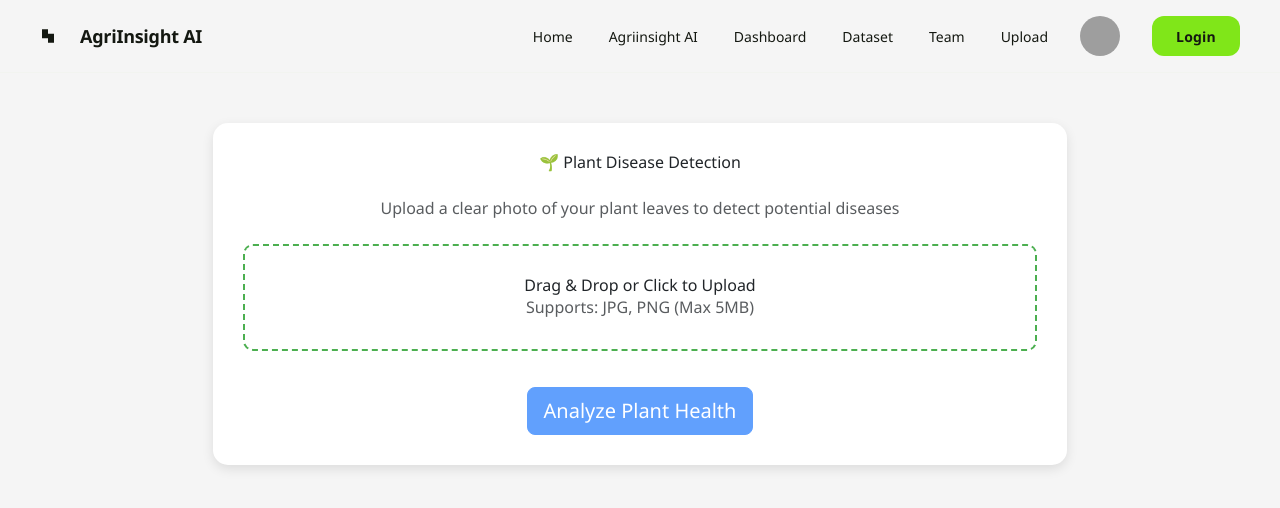
After one commit to shadrack71/AGRIINSIGHT_AI_app_stream_lit, a Flask app: page /upload in a window 1280 px wide. The commit adds this page. Shown: the top 508 px of the page. Run offline with Flask 3, Linux system fonts and the light colour scheme; some libraries are stand-ins or nearby versions; grey boxes are pictures that could not be loaded.

Commit message:
feat: implement image upload and processing pipeline for AgriInsight AI

```diff
--- a/app.py
+++ b/app.py
@@ -1,11 +1,19 @@
 from flask import Flask, request, make_response, render_template, redirect, url_for, Response, send_from_directory, \
     jsonify, session, flash
+import os
+from werkzeug.utils import secure_filename
+from datetime import datetime
 import logic_controller
 
 app = Flask(__name__, template_folder='templates', static_folder='static', static_url_path='/')
 
 logic_controller = logic_controller.Data_controller()
 
+# Configuration
+UPLOAD_FOLDER = 'static/uploads'
+ALLOWED_EXTENSIONS = {'png', 'jpg', 'jpeg', 'gif'}
+app.config['UPLOAD_FOLDER'] = UPLOAD_FOLDER
+app.config['MAX_CONTENT_LENGTH'] = 5 * 1024 * 1024  # 5MB limit
 
 @app.route('/')
 def index():
@@ -19,10 +27,15 @@ def team():
 
 @app.route('/agriinsight_ai')
 def agriinsight():
-    crop_dir = 'image/crop (30).JPG'
+    # Get the file path from the query parameter
+    crop_dir = request.args.get('filepath')
+    if not crop_dir:
+        return redirect(url_for('upload_file'))
+
+   # crop_dir = 'image/crop (30).JPG'
     crop_result = logic_controller.model_prediction(crop_dir)
     crop_recommendation = logic_controller.recommendation_management(crop_result)
-    return render_template('agriinsight.html',crop_result=crop_result,crop_recommendation=crop_recommendation)
+    return render_template('agriinsight.html',crop_result=crop_result,crop_recommendation=crop_recommendation,uploaded_image=crop_dir)
 
 
 @app.route('/dataset')
@@ -35,6 +48,43 @@ def dashboard():
     return render_template('dashboard.html')
 
 
+def allowed_file(filename):
+    return '.' in filename and \
+           filename.rsplit('.', 1)[1].lower() in ALLOWED_EXTENSIONS
+
+
+@app.route('/upload', methods=['GET', 'POST'])
+def upload_file():
+    if request.method == 'POST':
+        # Check if the post request has the file part
+        if 'file' not in request.files:
+            return redirect(request.url)
+
+        file = request.files['file']
+
+        # If user does not select file, browser submits empty file
+        if file.filename == '':
+            return redirect(request.url)
+
+        if file and allowed_file(file.filename):
+            # Create upload directory if it doesn't exist
+            os.makedirs(app.config['UPLOAD_FOLDER'], exist_ok=True)
+
+            # Generate unique filename
+            timestamp = datetime.now().strftime("%Y%m%d_%H%M%S")
+            original_filename = secure_filename(file.filename)
+            filename = f"{timestamp}_{original_filename}"
+            filepath = os.path.join(app.config['UPLOAD_FOLDER'], filename)
+
+            # Save file
+            file.save(filepath)
+
+            # Redirect to agriinsight route with the file path as parameter
+            return redirect(url_for('agriinsight', filepath=filepath))
+
+    return render_template('upload.html')
+
+
 
 if __name__ == '__main__':
     app.run(host='0.0.0.0', debug=True)
--- a/templates/home.html
+++ b/templates/home.html
@@ -27,10 +27,12 @@
           </div>
           <div class="flex flex-1 justify-end gap-8">
             <div class="flex items-center gap-9">
+              <a class="text-[#141811] text-sm font-medium leading-normal" href='/'>Home</a>
               <a class="text-[#141811] text-sm font-medium leading-normal" href={{url_for('agriinsight')}}>Agriinsight AI</a>
               <a class="text-[#141811] text-sm font-medium leading-normal" href={{url_for('dashboard')}}>Dashboard</a>
               <a class="text-[#141811] text-sm font-medium leading-normal" href={{url_for('dataset')}}>Dataset</a>
               <a class="text-[#141811] text-sm font-medium leading-normal" href={{url_for('team')}}>Team</a>
+              <a class="text-[#141811] text-sm font-medium leading-normal" href={{url_for('upload_file')}}>Upload</a>
             </div>
             <div
               class="bg-center bg-no-repeat aspect-square bg-cover rounded-full size-10"
--- /dev/null
+++ b/templates/upload.html
@@ -0,0 +1,155 @@
+<!DOCTYPE html>
+<html lang="en">
+<head>
+    <meta charset="UTF-8">
+    <meta name="viewport" content="width=device-width, initial-scale=1.0">
+    <title>Plant Disease Detection</title>
+    <link href="https://cdn.jsdelivr.net/npm/bootstrap@5.3.0/dist/css/bootstrap.min.css" rel="stylesheet">
+    <script src="https://cdn.tailwindcss.com?plugins=forms,container-queries"></script>
+    <style>
+        body {
+            background-color: #f5f5f5;
+            font-family: 'Segoe UI', Tahoma, Geneva, Verdana, sans-serif;
+        }
+        .upload-container {
+            background-color: white;
+            border-radius: 15px;
+            box-shadow: 0 4px 12px rgba(0,0,0,0.1);
+            padding: 30px;
+            margin-top: 50px;
+        }
+        .upload-area {
+            border: 2px dashed #4CAF50;
+            border-radius: 10px;
+            padding: 30px;
+            text-align: center;
+            cursor: pointer;
+            transition: all 0.3s;
+            margin-bottom: 20px;
+        }
+        .upload-area:hover {
+            background-color: #f0fff0;
+            border-color: #3e8e41;
+        }
+        .btn-primary {
+            background-color: #4CAF50;
+            border-color: #4CAF50;
+        }
+        .btn-primary:hover {
+            background-color: #3e8e41;
+            border-color: #3e8e41;
+        }
+        .preview-image {
+            max-width: 100%;
+            max-height: 300px;
+            margin-top: 20px;
+            border-radius: 8px;
+            display: none;
+        }
+    </style>
+</head>
+<body>
+<header class="flex items-center justify-between whitespace-nowrap border-b border-solid border-b-[#f2f4f0] px-10 py-3">
+          <div class="flex items-center gap-4 text-[#141811]">
+            <div class="size-4">
+              <svg viewBox="0 0 48 48" fill="none" xmlns="http://www.w3.org/2000/svg">
+                <path fill-rule="evenodd" clip-rule="evenodd" d="M24 4H6V17.3333V30.6667H24V44H42V30.6667V17.3333H24V4Z" fill="currentColor"></path>
+              </svg>
+            </div>
+            <h2 class="text-[#141811] text-lg font-bold leading-tight tracking-[-0.015em]">AgriInsight AI</h2>
+          </div>
+          <div class="flex flex-1 justify-end gap-8">
+            <div class="flex items-center gap-9">
+              <a class="text-[#141811] text-sm font-medium leading-normal" href='/'>Home</a>
+              <a class="text-[#141811] text-sm font-medium leading-normal" href={{url_for('agriinsight')}}>Agriinsight AI</a>
+              <a class="text-[#141811] text-sm font-medium leading-normal" href={{url_for('dashboard')}}>Dashboard</a>
+              <a class="text-[#141811] text-sm font-medium leading-normal" href={{url_for('dataset')}}>Dataset</a>
+              <a class="text-[#141811] text-sm font-medium leading-normal" href={{url_for('team')}}>Team</a>
+              <a class="text-[#141811] text-sm font-medium leading-normal" href={{url_for('upload_file')}}>Upload</a>
+            </div>
+            <div
+              class="bg-center bg-no-repeat aspect-square bg-cover rounded-full size-10"
+              style='background-image: url("https://cdn.usegalileo.ai/sdxl10/8a02553d-8f9e-4656-90f4-9f371688330a.png");'
+            ></div>
+            <button
+              class="flex min-w-[84px] max-w-[480px] cursor-pointer items-center justify-center overflow-hidden rounded-xl h-10 px-4 bg-[#80e619] text-[#141811] text-sm font-bold leading-normal tracking-[0.015em]"
+            >
+              <span class="truncate">Login</span>
+            </button>
+          </div>
+        </header>
+    <div class="container">
+
+        <div class="row justify-content-center">
+            <div class="col-md-8 upload-container">
+                <h2 class="text-center mb-4">🌱 Plant Disease Detection</h2>
+                <p class="text-center text-muted mb-4">Upload a clear photo of your plant leaves to detect potential diseases</p>
+
+                <form method="POST" enctype="multipart/form-data">
+                    <div class="upload-area" id="uploadArea">
+                        <input type="file" name="file" id="fileInput" accept="image/*" style="display: none;">
+                        <i class="bi bi-cloud-arrow-up" style="font-size: 48px; color: #4CAF50;"></i>
+                        <h5>Drag & Drop or Click to Upload</h5>
+                        <p class="text-muted">Supports: JPG, PNG (Max 5MB)</p>
+                    </div>
+
+                    <div class="text-center">
+                        <img id="imagePreview" class="preview-image" alt="Preview">
+                        <button type="submit" class="btn btn-primary btn-lg mt-3" id="submitBtn" disabled>
+                            Analyze Plant Health
+                        </button>
+                    </div>
+                </form>
+            </div>
+        </div>
+    </div>
+
+    <script>
+        const uploadArea = document.getElementById('uploadArea');
+        const fileInput = document.getElementById('fileInput');
+        const imagePreview = document.getElementById('imagePreview');
+        const submitBtn = document.getElementById('submitBtn');
+
+        // Click on upload area triggers file input
+        uploadArea.addEventListener('click', () => {
+            fileInput.click();
+        });
+
+        // Handle file selection
+        fileInput.addEventListener('change', (e) => {
+            const file = e.target.files[0];
+            if (file) {
+                const reader = new FileReader();
+                reader.onload = (event) => {
+                    imagePreview.src = event.target.result;
+                    imagePreview.style.display = 'block';
+                    submitBtn.disabled = false;
+                    uploadArea.style.display = 'none';
+                };
+                reader.readAsDataURL(file);
+            }
+        });
+
+        // Drag and drop functionality
+        uploadArea.addEventListener('dragover', (e) => {
+            e.preventDefault();
+            uploadArea.style.backgroundColor = '#f0fff0';
+        });
+
+        uploadArea.addEventListener('dragleave', () => {
+            uploadArea.style.backgroundColor = '';
+        });
+
+        uploadArea.addEventListener('drop', (e) => {
+            e.preventDefault();
+            uploadArea.style.backgroundColor = '';
+
+            if (e.dataTransfer.files.length) {
+                fileInput.files = e.dataTransfer.files;
+                const event = new Event('change');
+                fileInput.dispatchEvent(event);
+            }
+        });
+    </script>
+</body>
+</html>
```
Also changed, not shown: templates/agriinsight.html (+15 -28 lines).
